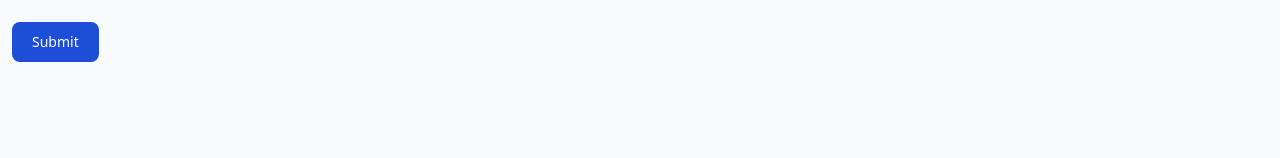
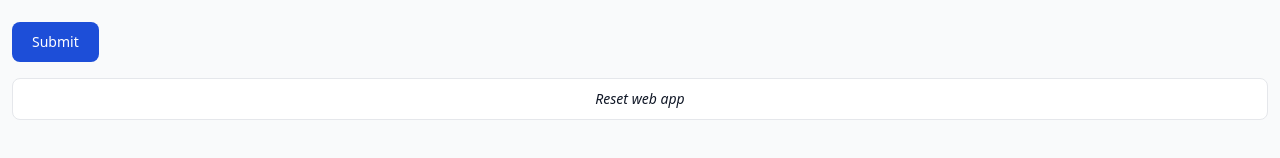
Before and after one commit to gauravsoni97/financefixer, a React (Create React App) app: page / in a window 1280 px wide. Shown: the part 322-480 px from the top of the page. Built offline with nearby package versions, Linux system fonts and the light colour scheme; the HTML template or start-up script is replaced by a standard one.

Commit message:
main component ui form

```diff
--- a/src/Screens/Main/MonthlyInput/MonthlyInput.jsx
+++ b/src/Screens/Main/MonthlyInput/MonthlyInput.jsx
@@ -1,15 +1,10 @@
 import React from "react";
 
 const MonthlyInput = () => {
-
-    const handleSubmit = (e) =>{
-        e.preventDefault();
-
-    }
-    const onSubmit = () =>{
-
-    }
-
+  const handleSubmit = (e) => {
+    e.preventDefault();
+  };
+  const onSubmit = () => {};
 
   return (
     <div className="py-6">
@@ -30,13 +25,25 @@ const MonthlyInput = () => {
             max={999999999}
           />
         </div>
-        <button onSubmit={onSubmit}
+        <button
+          onSubmit={onSubmit}
           type="submit"
           class="text-white bg-blue-700 hover:bg-blue-800 focus:ring-4 focus:outline-none focus:ring-blue-300 font-medium rounded-lg text-sm w-full sm:w-auto px-5 py-2.5 text-center dark:bg-blue-600 dark:hover:bg-blue-700 dark:focus:ring-blue-800"
         >
           Submit
         </button>
       </form>
+
+      <center>
+        <button
+          type="button"
+          class="py-2.5 px-5 mt-4 mr-2 mb-2 text-sm font-medium text-gray-900 focus:outline-none bg-white rounded-lg border border-gray-200 hover:bg-gray-100 hover:text-blue-700 focus:z-10 focus:ring-4 focus:ring-gray-200 dark:focus:ring-gray-700 dark:bg-gray-800 dark:text-gray-400 dark:border-gray-600 dark:hover:text-white dark:hover:bg-gray-700 italic w-full"
+
+        >
+
+          Reset web app
+        </button>
+      </center>
     </div>
   );
 };
--- a/src/index.css
+++ b/src/index.css
@@ -6,6 +6,8 @@
 body{
     background-color: #111827;
     color: #ffffffd0;
+    max-width: 100vw;
+    max-height: 100vh;
     overflow: hidden;
 
 }
```
